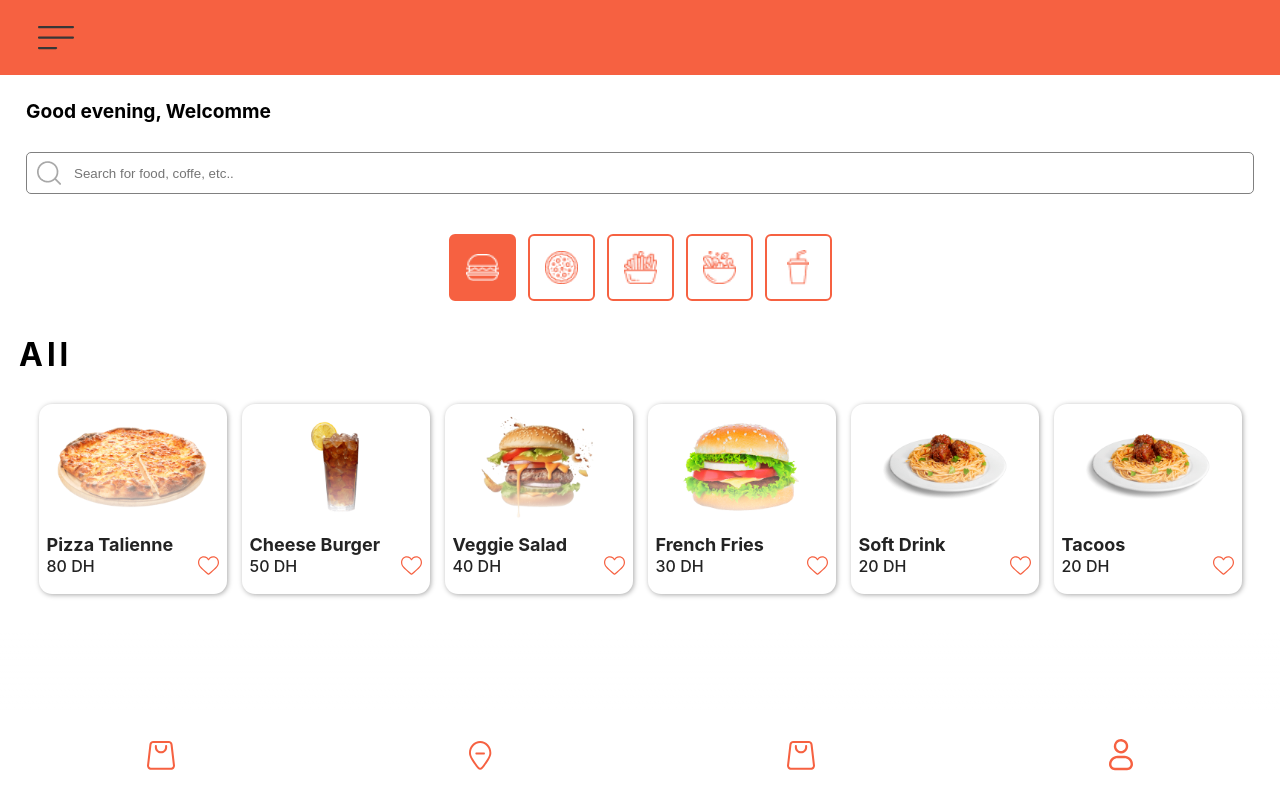
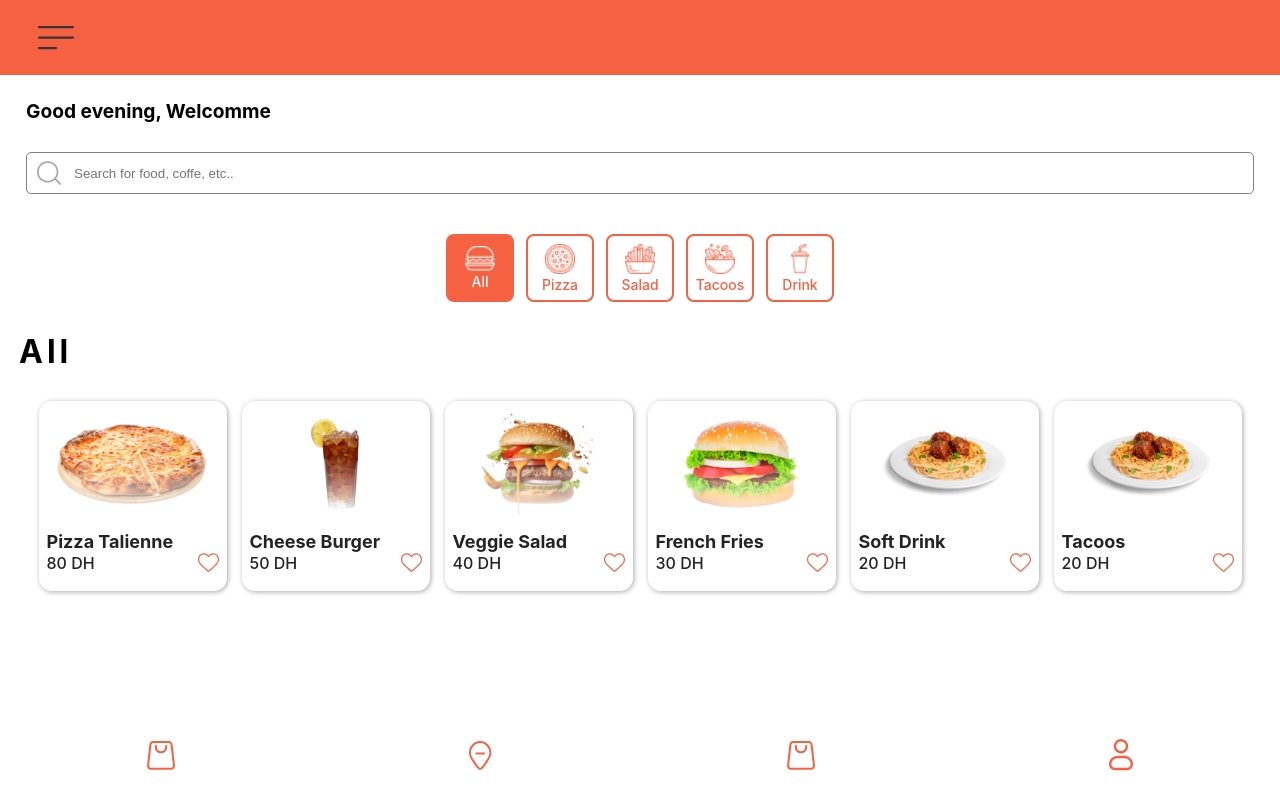
Before and after one commit to Driss5/snack-food, a React (Create React App) app: page / in a window 1280 px wide. Built offline with nearby package versions, Linux system fonts and the light colour scheme.

Commit message:
fix icones

```diff
--- a/src/Pages/Home.js
+++ b/src/Pages/Home.js
@@ -90,8 +90,9 @@ function Home() {
                 </div>
                 <div className='categories-container'>
                     {categories.map((category) => (
-                        <div className='categorie-card' key={category.id} onClick={() => {handleChangeCategorie(category.name)}}>
-                            <img src={category.active ? category.iconActive : category.iconNormal } alt={category.alt} style={category.active ? {backgroundColor : '#F66141'} : {} } />
+                        <div className='categorie-card' key={category.id} onClick={() => {handleChangeCategorie(category.name)}} style={category.active ? {backgroundColor : '#F66141'} : {} }>
+                            <img src={category.active ? category.iconActive : category.iconNormal } alt={category.alt} />
+                            <p style={category.active ? {color : 'white'} : {} }>{category.name}</p>
                         </div>
                     ))}
                 </div>
--- a/src/css/home.css
+++ b/src/css/home.css
@@ -28,7 +28,7 @@
     flex-wrap: wrap;
     gap: 12px;
 }
-.categorie-card img {
+/* .categorie-card {
     width: 67px;
     height: 67px;
     object-fit: contain;
@@ -36,7 +36,38 @@
     padding: 14px 15px;
     border-radius: 6px;
     box-sizing: border-box;
+} */
+
+.categorie-card {
+    width: 68px;
+    height: 68px;
+    border: 2px solid #F66141;
+    border-radius: 8px;
+    padding: 10px;
+    box-sizing: border-box;
+    display: flex;
+    flex-direction: column;
+    align-items: center;
+    justify-content: center;
+    text-align: center;
+    gap: 2px;
+    cursor: pointer;
+    transition: all 0.2s ease-in-out;
 }
+.categorie-card img {
+    width: 30px;
+    height: 30px;
+    object-fit: contain;
+    display: block;
+}
+.categorie-card p {
+    font-size: 14px;
+    font-weight: 500;
+    color: #F66141;
+    margin: 0;
+    text-transform: capitalize;
+}
+
 .categorie-title p {
     font-weight: bold;
     font-size: xx-large;
```
